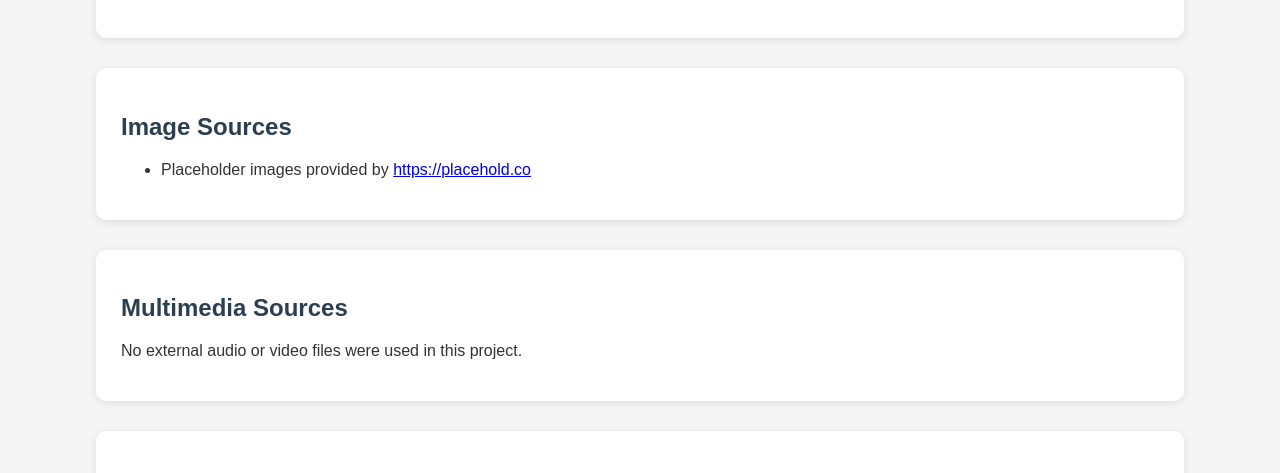
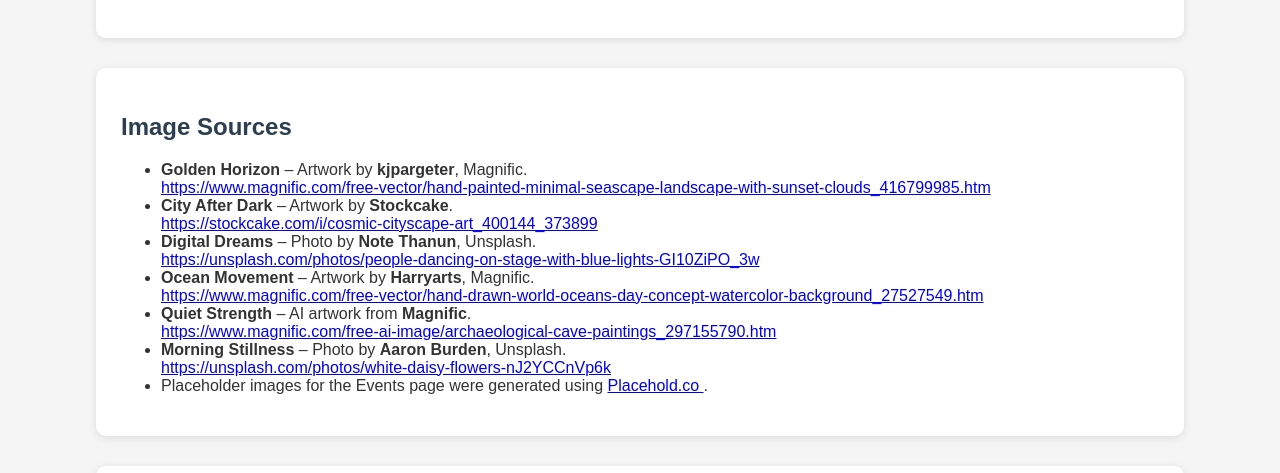
Before and after one commit to Imarcus12/FisherSmith-Marcus-cis2336-project, a plain HTML site: page frontend/pages/references.html in a window 1280 px wide. Shown: the part 299-772 px from the top of the page. Drawn offline with Linux system fonts and the light colour scheme.

Commit message:
edited minor details and fleshed out references

```diff
--- a/frontend/pages/references.html
+++ b/frontend/pages/references.html
@@ -61,16 +61,72 @@
     <ul>
 
         <li>
-Placeholder images provided by
-<a href="https://placehold.co/" target="_blank">
-https://placehold.co
+            <strong>Golden Horizon</strong> –
+            Artwork by <strong>kjpargeter</strong>,
+            Magnific.
+            <br>
+            <a href="https://www.magnific.com/free-vector/hand-painted-minimal-seascape-landscape-with-sunset-clouds_416799985.htm#fromView=keyword&page=1&position=0&uuid=a6a12294-5be5-45fd-9ba1-45664526166f&query=Horizon+painting" target="_blank">
+                https://www.magnific.com/free-vector/hand-painted-minimal-seascape-landscape-with-sunset-clouds_416799985.htm
             </a>
         </li>
 
+        <li>
+            <strong>City After Dark</strong> –
+            Artwork by <strong>Stockcake</strong>.
+            <br>
+            <a href="https://stockcake.com/i/cosmic-cityscape-art_400144_373899" target="_blank">
+                https://stockcake.com/i/cosmic-cityscape-art_400144_373899
+            </a>
+        </li>
+
+        <li>
+            <strong>Digital Dreams</strong> –
+            Photo by <strong>Note Thanun</strong>,
+            Unsplash.
+            <br>
+            <a href="https://unsplash.com/photos/people-dancing-on-stage-with-blue-lights-GI10ZiPO_3w" target="_blank">
+                https://unsplash.com/photos/people-dancing-on-stage-with-blue-lights-GI10ZiPO_3w
+            </a>
+        </li>
+
+        <li>
+            <strong>Ocean Movement</strong> –
+            Artwork by <strong>Harryarts</strong>,
+            Magnific.
+            <br>
+            <a href="https://www.magnific.com/free-vector/hand-drawn-world-oceans-day-concept-watercolor-background_27527549.htm#fromView=keyword&page=1&position=4&uuid=667df1c6-248b-47e0-a229-c1993ab5ec9d&query=Ocean+painting" target="_blank">
+                https://www.magnific.com/free-vector/hand-drawn-world-oceans-day-concept-watercolor-background_27527549.htm
+            </a>
+        </li>
+
+        <li>
+            <strong>Quiet Strength</strong> –
+            AI artwork from <strong>Magnific</strong>.
+            <br>
+            <a href="https://www.magnific.com/free-ai-image/archaeological-cave-paintings_297155790.htm#fromView=search&page=1&position=4&uuid=edf0a2a5-af91-4268-9826-f8c09145031e&query=strength+painting" target="_blank">
+                https://www.magnific.com/free-ai-image/archaeological-cave-paintings_297155790.htm
+            </a>
+        </li>
+
+        <li>
+            <strong>Morning Stillness</strong> –
+            Photo by <strong>Aaron Burden</strong>,
+            Unsplash.
+            <br>
+            <a href="https://unsplash.com/photos/white-daisy-flowers-nJ2YCCnVp6k" target="_blank">
+                https://unsplash.com/photos/white-daisy-flowers-nJ2YCCnVp6k
+            </a>
+        </li>
+
+        <li>
+            Placeholder images for the Events page were generated using
+            <a href="https://placehold.co/" target="_blank">
+                Placehold.co
+            </a>.
+        </li>
     </ul>
 
 </section>
-
 <section>
 
 <h2>Multimedia Sources</h2>
```
Also changed, not shown: frontend/index.html (+8 -8 lines). Lines whose indentation alone changed are shown as unchanged.
